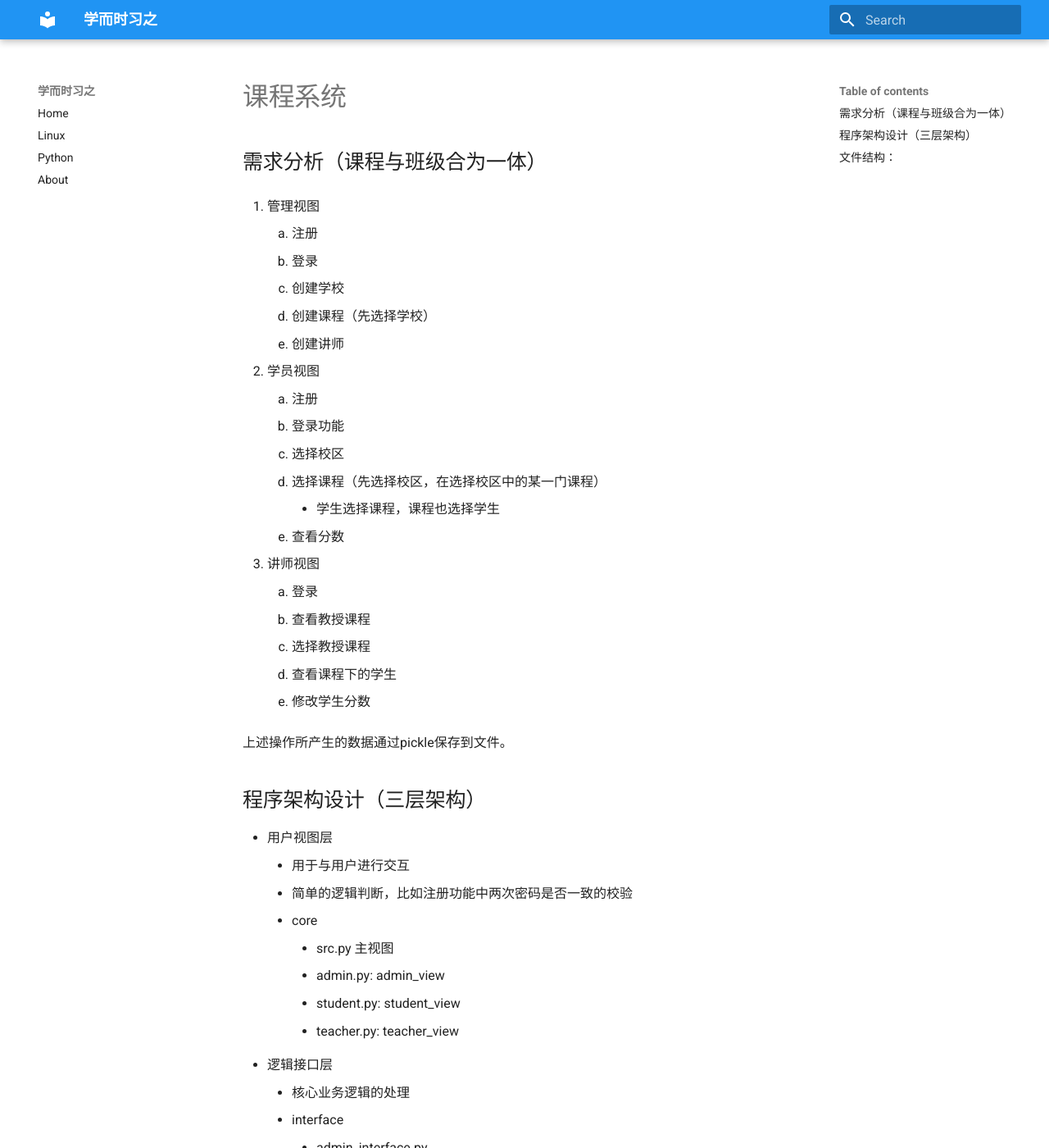
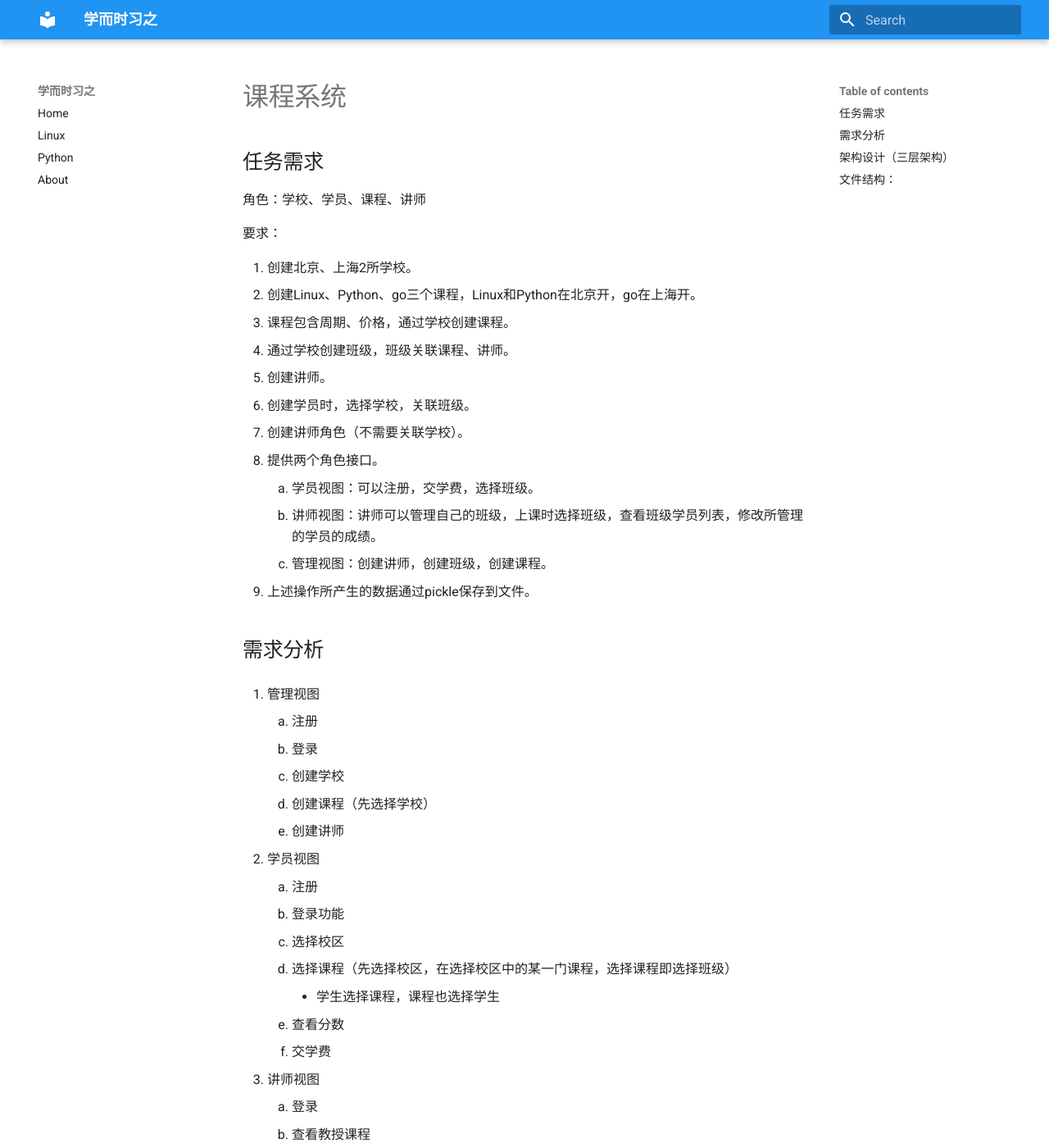
Before and after one commit to huyuhui001/mySite, an MkDocs documentation site: the page built from docs/python/Demo/CourseSystem.md, in a window 1280 px wide and 1400 px high. Shown: the whole window at 82% size. Built offline with MkDocs 1.6.1 and Material for MkDocs 9.7.7, drawn with Linux system fonts in a browser that asks for light colours; some of the changed text lies outside the part shown.

Commit message:
Documentation

```diff
--- a/docs/python/Demo/CourseSystem.md
+++ b/docs/python/Demo/CourseSystem.md
@@ -1,6 +1,26 @@
 # 课程系统
 
-## 需求分析（课程与班级合为一体）
+## 任务需求
+
+角色：学校、学员、课程、讲师
+
+要求：
+
+1. 创建北京、上海2所学校。
+2. 创建Linux、Python、go三个课程，Linux和Python在北京开，go在上海开。
+3. 课程包含周期、价格，通过学校创建课程。
+4. 通过学校创建班级，班级关联课程、讲师。
+5. 创建讲师。
+5. 创建学员时，选择学校，关联班级。
+6. 创建讲师角色（不需要关联学校）。
+7. 提供两个角色接口。
+    1. 学员视图：可以注册，交学费，选择班级。
+    2. 讲师视图：讲师可以管理自己的班级，上课时选择班级，查看班级学员列表，修改所管理的学员的成绩。
+    3. 管理视图：创建讲师，创建班级，创建课程。
+8. 上述操作所产生的数据通过pickle保存到文件。
+
+
+## 需求分析
 
 1. 管理视图
 
@@ -15,9 +35,10 @@
     1. 注册
     2. 登录功能
     3. 选择校区
-    4. 选择课程（先选择校区，在选择校区中的某一门课程）
+    4. 选择课程（先选择校区，在选择校区中的某一门课程，选择课程即选择班级）
         * 学生选择课程，课程也选择学生
     5. 查看分数
+    6. 交学费
 
 3. 讲师视图
 
@@ -27,19 +48,19 @@
     4. 查看课程下的学生
     5. 修改学生分数
 
-上述操作所产生的数据通过pickle保存到文件。
 
 
-## 程序架构设计（三层架构）
+
+## 架构设计（三层架构）
 
 * 用户视图层
-    * 用于与用户进行交互
-    * 简单的逻辑判断，比如注册功能中两次密码是否一致的校验
+    * 用于与用户进行交互。
+    * 实现简单的逻辑判断，比如注册功能中两次密码是否一致的校验。
     * core
         * src.py 主视图
-        * admin.py: admin_view
-        * student.py: student_view
-        * teacher.py: teacher_view
+        * admin.py: 管理视图
+        * student.py: 学员视图
+        * teacher.py: 讲师视图
 * 逻辑接口层
     * 核心业务逻辑的处理
     * interface
```
Also changed, not shown: other parts of docs/python/Demo/CourseSystem.md (+0 -4 lines).
